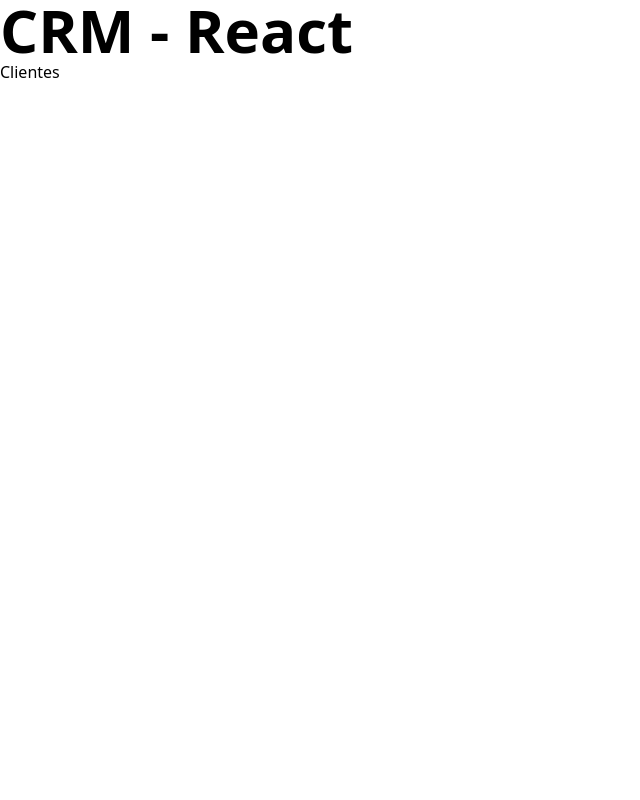
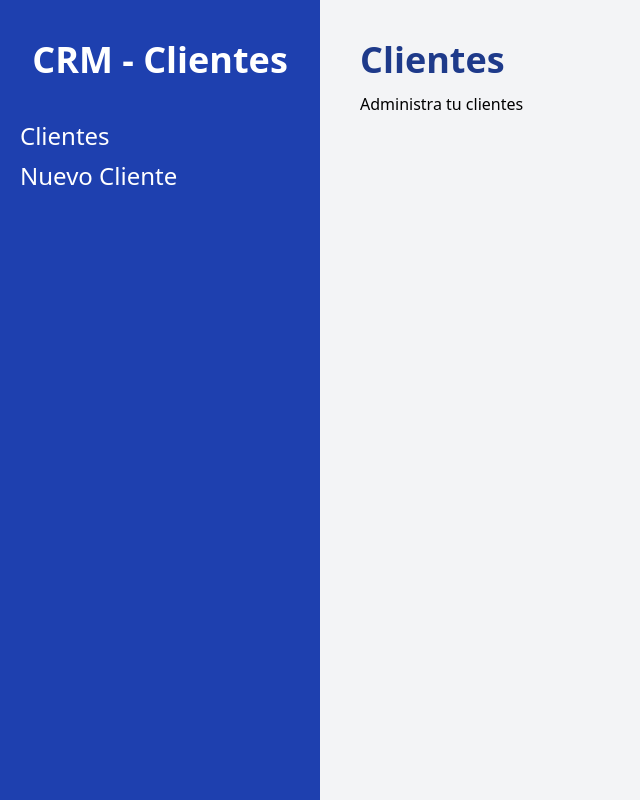
Before and after one commit to danielmateu/crm-react, a React (Vite) app: page / in a window 1280 px wide. Shown: the whole page, without its empty margins (0-640 px from the left). Built offline with nearby package versions, Linux system fonts and the light colour scheme.

Commit message:
Obtener datos del loader con useLoaderData

```diff
--- a/index.html
+++ b/index.html
@@ -4,9 +4,9 @@
     <meta charset="UTF-8" />
     <link rel="icon" type="image/svg+xml" href="/vite.svg" />
     <meta name="viewport" content="width=device-width, initial-scale=1.0" />
-    <title>Vite + React</title>
+    <title>CRM - React Router DOM - VITE - Tailwind CSS</title>
   </head>
-  <body>
+  <body class="min-h-screen bg-gray-100">
     <div id="root"></div>
     <script type="module" src="/src/main.jsx"></script>
   </body>
--- a/src/components/Layout.jsx
+++ b/src/components/Layout.jsx
@@ -1,15 +1,45 @@
-import { Outlet } from "react-router-dom"
+import { Outlet, Link, useLocation } from "react-router-dom"
 
 
 
 function Layout() {
+
+    const location = useLocation();
+
+
+
     return (
-        <div>
-            <h1 className="text-6xl font-bold">CRM - React</h1>
+        <div className="md:flex md:min-h-screen">
+            <aside className="md:w-1/4 bg-blue-800 px-5 py-10" >
+                <h2 className="text-4xl font-black text-center text-white">CRM - Clientes</h2>
 
-            <Outlet/>
+                <nav className="mt-10">
+                    <Link
+                        className={`${location.pathname === '/' ? 'text-blue-300' : 'text-white'} text-2xl block mt-2 hover:text-blue-300 text-white ease-in duration-200`}
+                        to="/">Clientes</Link>
+                    <Link
+                        className={`${location.pathname === '/clientes/nuevo' ? 'text-blue-300' : 'text-white'} text-2xl block mt-2 hover:text-blue-300 text-white ease-in duration-200`}
+                        to="/clientes/nuevo">Nuevo Cliente</Link>
+
+                </nav>
+            </aside>
+
+            <main className="md:w-3/4 p-10 md:h-screen overflow-scroll">
+                <Outlet />
+            </main>
+
         </div>
     )
 }
 
 export default Layout
+
+
+
+// let ciudad = 'Barcelona';
+//     let distrito = 'Ciutat Vella';
+//     let cp = '08001';
+
+//     const resp = `El CP del distrito de ${distrito} de la ciudad de ${ciudad} es el ${cp}`
+
+//     console.log(resp)
--- a/src/main.jsx
+++ b/src/main.jsx
@@ -3,7 +3,7 @@
 import { createBrowserRouter, RouterProvider } from 'react-router-dom'
 import Layout from './components/Layout'
 import NuevoCliente from './pages/NuevoCliente'
-import Index from './pages/Index'
+import Index, {loader as clientesLoader} from './pages/Index'
 
 
 import './index.css'
@@ -16,7 +16,8 @@
     children: [
       {
         index:true,
-        element: <Index/>
+        element: <Index/>,
+        loader: clientesLoader
       },
       {
         path: '/clientes/nuevo',
--- a/src/pages/Index.jsx
+++ b/src/pages/Index.jsx
@@ -1,8 +1,59 @@
+import { useLoaderData } from "react-router-dom";
+
+export const loader = () => {
+
+  const clientes = [
+    {
+        id: 1,
+        nombre: 'Juan',
+        telefono: 102013313,
+        email: "juan@juan.com",
+        empresa: 'Codigo Con Juan'
+    },
+    {
+        id: 2,
+        nombre: 'Karen',
+        telefono: 138198313,
+        email: "karen@juan.com",
+        empresa: 'Codigo Con Juan'
+    },
+    {
+        id: 3,
+        nombre: 'Josue',
+        telefono: 31983913,
+        email: "josue@juan.com",
+        empresa: 'Codigo Con Juan'
+    },
+    {
+        id: 4,
+        nombre: 'Miguel',
+        telefono: 319381983,
+        email: "miguel@juan.com",
+        empresa: 'Codigo Con Juan'
+    },
+    {
+        id: 5,
+        nombre: 'Pedro',
+        telefono: 1398198938,
+        email: "pedro@juan.com",
+        empresa: 'Codigo Con Juan'
+    },
+];
+
+  return clientes;
+}
+
+const Index = () => {
+
+  const clientes = useLoaderData();
+  // console.log(clientes)
 
 
-const Index = () => {
   return (
-    <div>Clientes</div>
+    <>
+      <h1 className="font-black text-4xl text-blue-900">Clientes</h1>
+      <p className="mt-3">Administra tu clientes</p>
+    </>
   )
 }
 
```
